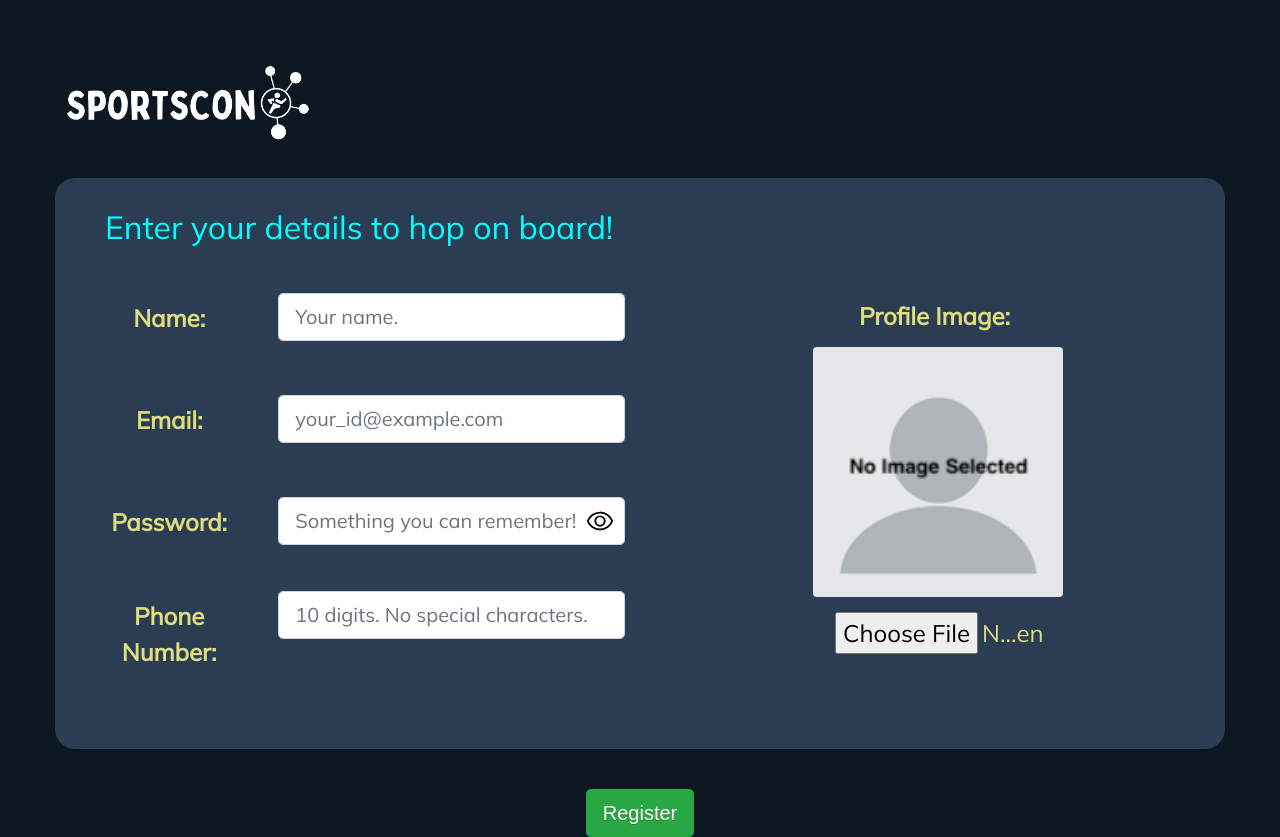
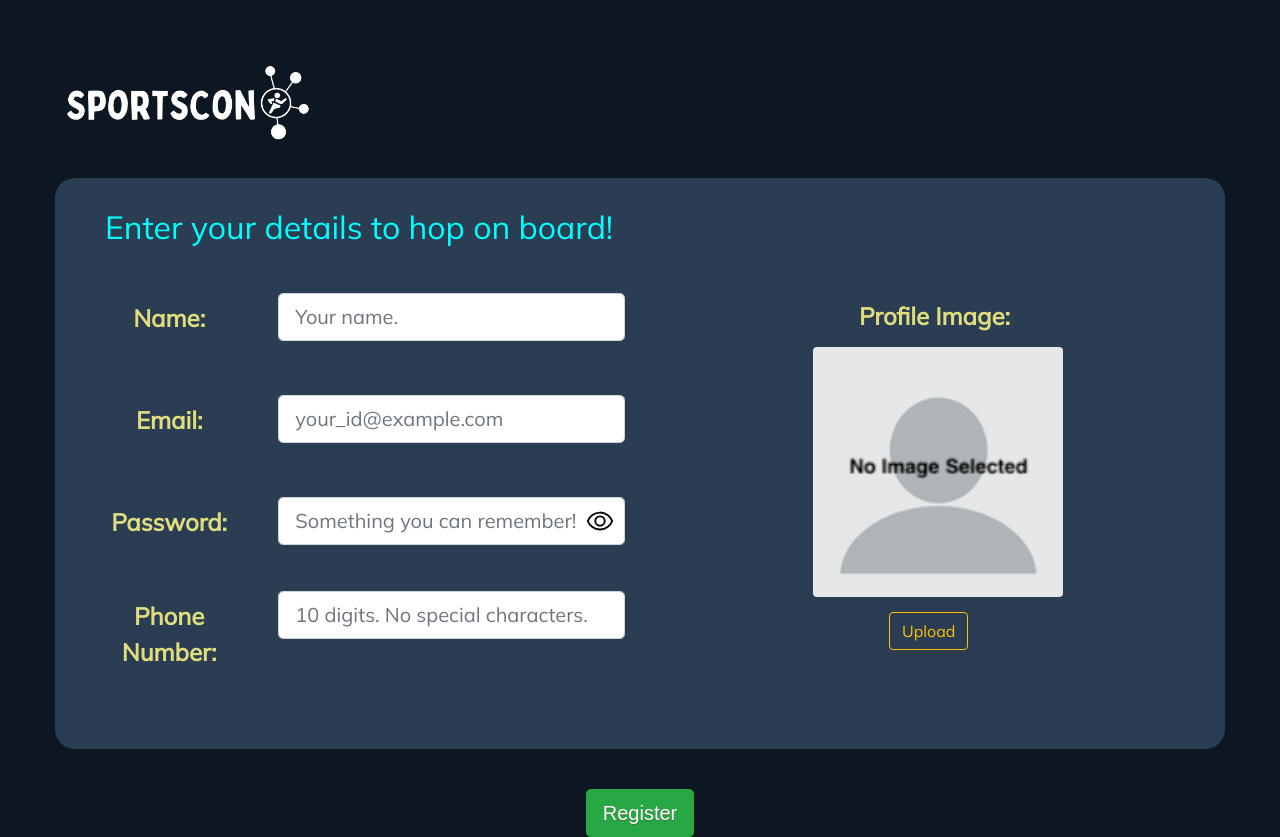
Before and after one commit to Aditya-Basak/capstone-uci-front-end, a React (Create React App) app: page /register in a window 1280 px wide. Shown: the top 837 px of the page. Built offline with nearby package versions, Linux system fonts and the light colour scheme.

Commit message:
image upload bugs in register + user profile (#40)

```diff
--- a/src/components/Register.js
+++ b/src/components/Register.js
@@ -22,20 +22,6 @@ function Register(props){
         phonenumber: "",
     })
 
-    const inputRef = useRef(null);
-
-    const handleUpload = () => {
-        inputRef.current?.click();
-
-        console.log(inputRef);
-      };
-
-    const handleDisplayFileDetails = () => {
-
-        inputRef.current?.files &&
-        setS3File(inputRef.current.files[0]);
-      };
-
     const[file, setFile] = useState(defaultImage)
     const[S3File, setS3File] = useState(null)
 
@@ -57,9 +43,17 @@ function Register(props){
     }
 
     function handleImageChange(event) {
-        setS3File(event.target.files[0])
-        setFile(URL.createObjectURL(event.target.files[0]))
+        if(event.target.files.length!=0){
+            setS3File(event.target.files[0])
+            setFile(URL.createObjectURL(event.target.files[0]))
+        }
     }
+
+    const triggerFileInput = React.useRef(null);
+
+    const handleImageUploadClick = event => {
+        triggerFileInput.current.click();
+    };
 
     async function handleSubmit (event){
         let uploadURL = null;
@@ -276,9 +270,8 @@ function Register(props){
                         <Form.Label>&emsp;Profile Image:</Form.Label>
                         <br/>
                         <Image className={"imgPreview"} src={file} rounded fluid/>
-                        <input ref={inputRef} className="d-none" type="file" onChange={handleDisplayFileDetails} />
-                        {/* <Button className="file-div" variant="outline-warning" onClick={handleUpload}>Upload</Button> */}
-                <Form.File variant="outline-warning" type="file" className="file-div" size="lg" onChange={handleImageChange}/>
+                        <Button className="file-div" variant="outline-warning" onClick={handleImageUploadClick}>Upload</Button>
+                        <input variant="outline-warning" ref={triggerFileInput} type="file" className="file-div" size="lg" style={{display: 'none'}} onChange={handleImageChange}/>
                 </Form.Group>
                 </Form>
                 <br/>
--- a/src/components/UserProfile.js
+++ b/src/components/UserProfile.js
@@ -132,10 +132,18 @@ function UserProfile(props){
     }
 
     function handleImageChange(event) {
-        setImageChanged(true)
-        setS3File(event.target.files[0])
-        setFile(URL.createObjectURL(event.target.files[0]))
+        if(event.target.files.length!=0){
+            setImageChanged(true)
+            setS3File(event.target.files[0])
+            setFile(URL.createObjectURL(event.target.files[0]))
+        }
     }
+
+    const triggerFileInput = React.useRef(null);
+
+    const handleImageUploadClick = event => {
+        triggerFileInput.current.click();
+    };
 
     async function handlePwdSubmit (event){
          event.preventDefault();
@@ -342,7 +350,9 @@ function UserProfile(props){
                                 <Form.Label>&emsp;Profile Image:</Form.Label>
                                 <br/>
                                 <Image className={"imgPreview"} src={file} rounded fluid/>
-                                <Form.File variant="outline-warning" type="file" className="file-div" size="lg" onChange={handleImageChange}/>
+                                <Button className="file-div" variant="outline-warning" onClick={handleImageUploadClick}>Upload</Button>
+                                <input variant="outline-warning" ref={triggerFileInput} type="file" className="file-div" size="lg" style={{display: 'none'}} onChange={handleImageChange}/>
+                                <br></br>
                                 <Button variant="outline-warning" size="md" disabled={!imageChanged} onClick={updateProfileImage} className="editButton"> Update Image</Button>
                         </Form.Group>
                         </Form>
--- a/src/index.css
+++ b/src/index.css
@@ -559,7 +559,7 @@ code {
 .file-div{
   margin-top: 10px;
   align-items: center;
-  margin-left: 15%;
+  margin-left: 5%;
 }
 
 .navbar-image{
```
